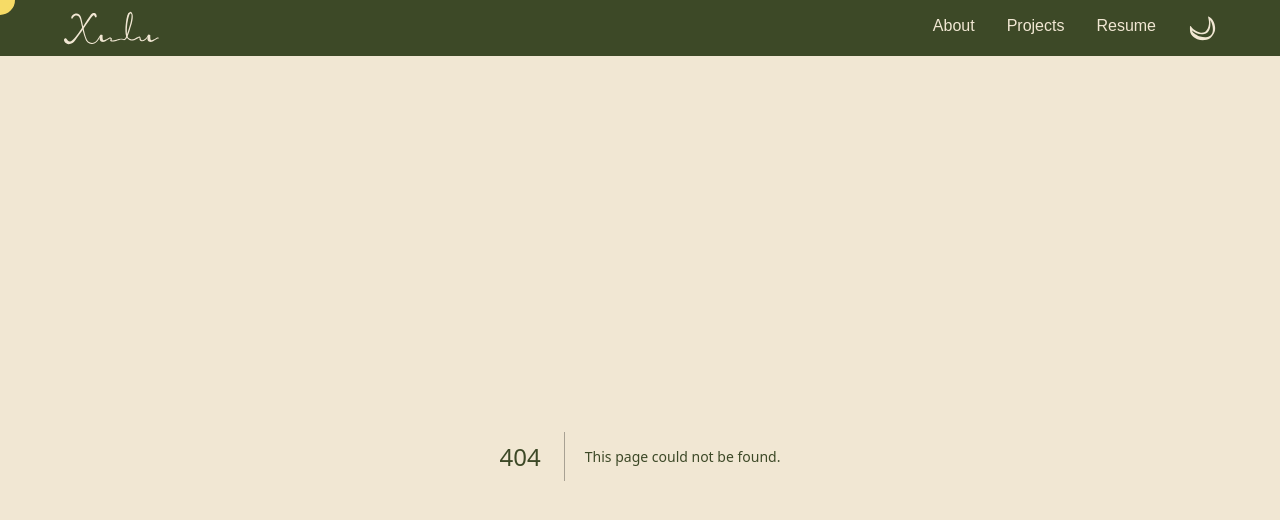
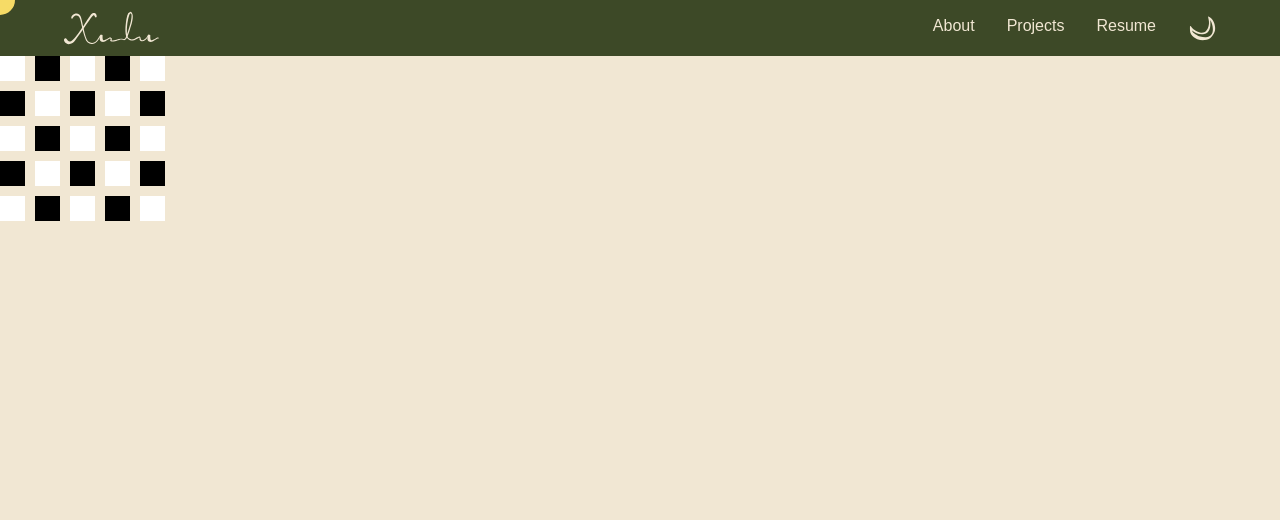
Before and after one commit to sabri-xz/portfolio, a Next.js app: page /test in a window 1280 px wide. Before the commit this address had no page. Shown: the top 520 px of the page. Built offline with nearby package versions, Linux system fonts and the light colour scheme; a web font is replaced by a local one.

Commit message:
add pixel panel component, unrefined

```diff
--- a/app/about/page.tsx
+++ b/app/about/page.tsx
@@ -10,7 +10,7 @@ import PicturePile from "./components/PicturePile";
 import { ScrollIcon } from '@/app/components/icons';
 import { getPlaiceholder } from 'plaiceholder';
 import { Pic, GridItem } from "../types";
-import { Averia_Serif_Libre } from '@next/font/google'
+import { Averia_Serif_Libre } from 'next/font/google'
 
 const averia = Averia_Serif_Libre({ subsets: ['latin'], weight: ['400'] });
 
--- a/app/arts/page.tsx
+++ b/app/arts/page.tsx
@@ -15,8 +15,6 @@ export default async function Home() {
     return (
         <div className='page-container flex-col items-center'>
             <div> :D </div>
-
-
         </div>
     );
   }
--- /dev/null
+++ b/app/components/PixelPanel/Pixel.tsx
@@ -0,0 +1,19 @@
+import React from "react";
+
+export const Pixel: React.FC<{
+    color: string;
+    pixelWidth: number;
+    pixelHeight: number;
+    transitionStyle?: React.CSSProperties;
+}> = ({ color, pixelWidth, pixelHeight, transitionStyle }) => {
+    return (
+        <div
+            style={{
+                backgroundColor: color,
+                width: pixelWidth,
+                height: pixelHeight,
+                ...transitionStyle,
+            }}
+        />
+    );
+};
--- /dev/null
+++ b/app/components/PixelPanel/PixelPanel.tsx
@@ -0,0 +1,74 @@
+"use client";
+
+import React, { useState, useEffect, useMemo } from "react";
+import { Pixel } from "./Pixel";
+
+export type GridFrame = number[][];
+type PixelPanelProps = {
+  color1?: string;
+  color2?: string;
+  pixelWidth?: number;
+  pixelHeight?: number;
+  yGap?: number;
+  xGap?: number;
+  transitionStyle?: React.CSSProperties;
+  gridFrames: GridFrame[];
+  frameInterval?: number; // ms per frame
+  loop?: boolean;
+};
+
+const MemoizedPixel = React.memo(Pixel);
+
+export const PixelPanel: React.FC<PixelPanelProps> = ({
+  color1 = "black",
+  color2 = "white",
+  pixelWidth = 25,
+  pixelHeight = 25,
+  yGap = 10,
+  xGap = 10,
+  transitionStyle,
+  gridFrames,
+  frameInterval = 500,
+  loop = true,
+}) => {
+  const [frameIndex, setFrameIndex] = useState(0);
+
+  useEffect(() => {
+    if (gridFrames.length <= 1) return;
+    const id = setInterval(() => {
+      setFrameIndex((prev) => {
+        const next = prev + 1;
+        if (next >= gridFrames.length) return loop ? 0 : prev;
+        return next;
+      });
+    }, frameInterval);
+    return () => clearInterval(id);
+  }, [gridFrames.length, frameInterval, loop]);
+
+  const currentGrid = gridFrames[frameIndex];
+
+  const gridStyle = useMemo(
+    () => ({
+      display: "grid",
+      gridTemplateColumns: `repeat(${currentGrid[0].length}, ${pixelWidth}px)`,
+      gap: `${yGap}px ${xGap}px`,
+    }),
+    [currentGrid, pixelWidth, yGap, xGap]
+  );
+
+  return (
+    <div style={gridStyle}>
+      {currentGrid.map((row, rowIndex) =>
+        row.map((gridValue, colIndex) => (
+          <MemoizedPixel
+            key={`(${rowIndex},${colIndex})`}
+            color={gridValue === 1 ? color1 : color2}
+            pixelWidth={pixelWidth}
+            pixelHeight={pixelHeight}
+            transitionStyle={transitionStyle}
+          />
+        ))
+      )}
+    </div>
+  );
+};
--- /dev/null
+++ b/app/components/PixelPanel/index.ts
@@ -0,0 +1 @@
+export { PixelPanel } from "./PixelPanel";
--- /dev/null
+++ b/app/components/index.ts
@@ -0,0 +1 @@
+export { PixelPanel } from "./PixelPanel";
--- a/app/layout.tsx
+++ b/app/layout.tsx
@@ -5,7 +5,7 @@ import { TSProvider } from "./providers";
 import Navbar from "./components/Navbar";
 import NewCursor from "./components/NewCursor";
 import './styles/cursor.css'
-import { Noto_Sans_Mono, Gayathri } from '@next/font/google'
+import { Noto_Sans_Mono, Gayathri } from 'next/font/google'
 
 const inter = Inter({ subsets: ["latin"] });
 const noto_mono = Noto_Sans_Mono({ subsets: ["latin"] });
--- a/app/projects/page.tsx
+++ b/app/projects/page.tsx
@@ -6,7 +6,7 @@ import GameGallery from './components/GameGallery';
 import { ScrollIcon } from '@/app/components/icons';
 import '../styles/pages.css'
 import '../styles/animation.css'
-import { Averia_Serif_Libre } from '@next/font/google'
+import { Averia_Serif_Libre } from 'next/font/google'
 
 const averia = Averia_Serif_Libre({ subsets: ['latin'], weight: ['400'] });
 
--- /dev/null
+++ b/app/test/page.tsx
@@ -0,0 +1,21 @@
+import React from 'react';
+import { PixelPanel } from '../components';
+
+export default async function Home() {
+    const grid1 = [[ 0, 1, 0, 1, 0 ],
+                 [ 1, 0, 1, 0, 1 ],
+                 [ 0, 1, 0, 1, 0 ],
+                 [ 1, 0, 1, 0, 1 ],
+                 [ 0, 1, 0, 1, 0 ]];
+    const grid2 = [[ 1, 0, 1, 0, 1 ],
+                 [ 0, 1, 0, 1, 0 ],
+                 [ 1, 0, 1, 0, 1 ],
+                 [ 0, 1, 0, 1, 0 ],
+                 [ 0, 1, 0, 1, 0 ]];
+
+    return (
+        <div className='page-container flex-col items-center'>
+            <PixelPanel gridFrames={[grid1, grid2]} frameInterval={3000} />
+        </div>
+    );
+  }
--- a/package.json
+++ b/package.json
@@ -9,7 +9,6 @@
     "lint": "next lint"
   },
   "dependencies": {
-    "@next/font": "^14.2.5",
     "@plaiceholder/next": "^3.0.0",
     "framer-motion": "^11.2.12",
     "next": "14.2.3",
```
Also changed, not shown: tsconfig.json (+20 -5 lines), 1 other file (tests, documents, lock files or other folders).
